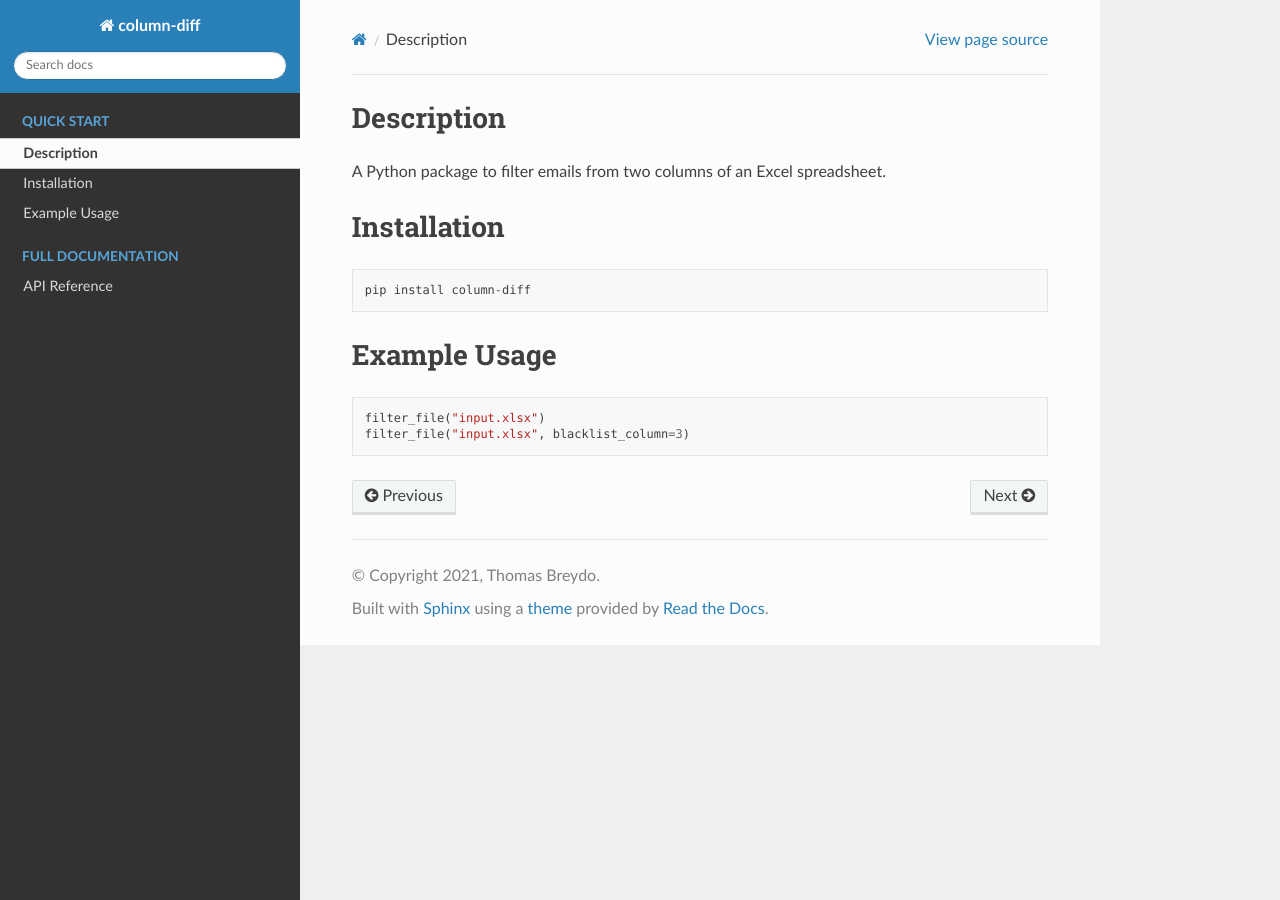
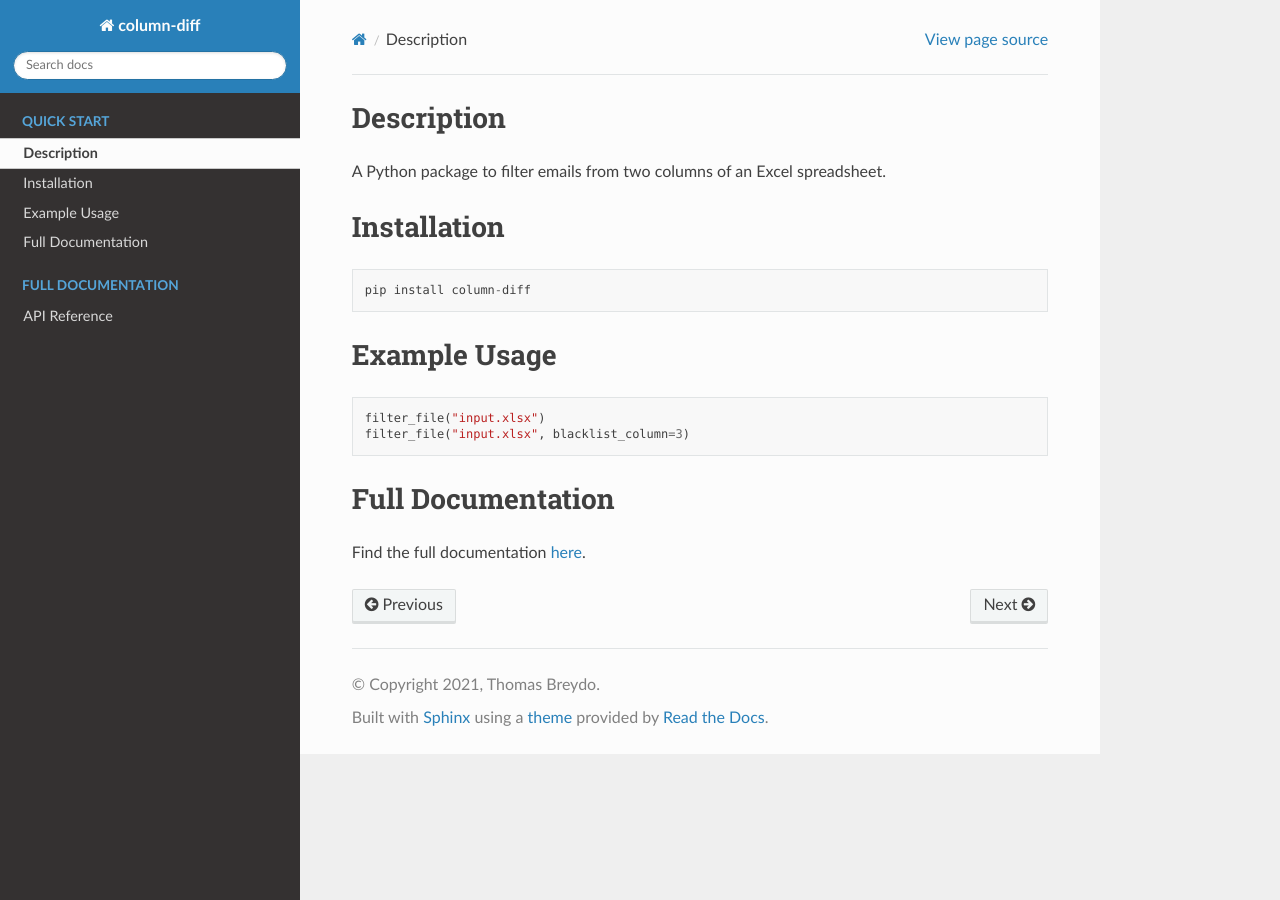
Before and after one commit to thomasbreydo/column-diff, a Sphinx documentation site: the page built from docs/README.rst, in a window 1280 px wide. Built offline with Sphinx 7.4.7 and the Read the Docs theme 2.0.0, drawn with Linux system fonts in a browser that asks for light colours.

Commit message:
Update README with docs link

```diff
--- a/docs/README.rst
+++ b/docs/README.rst
@@ -17,3 +17,8 @@ Example Usage
 
     filter_file("input.xlsx")
     filter_file("input.xlsx", blacklist_column=3)
+
+Full Documentation
+==================
+
+Find the full documentation `here <https://pynetworks.readthedocs.io/en/latest/>`_.
```
